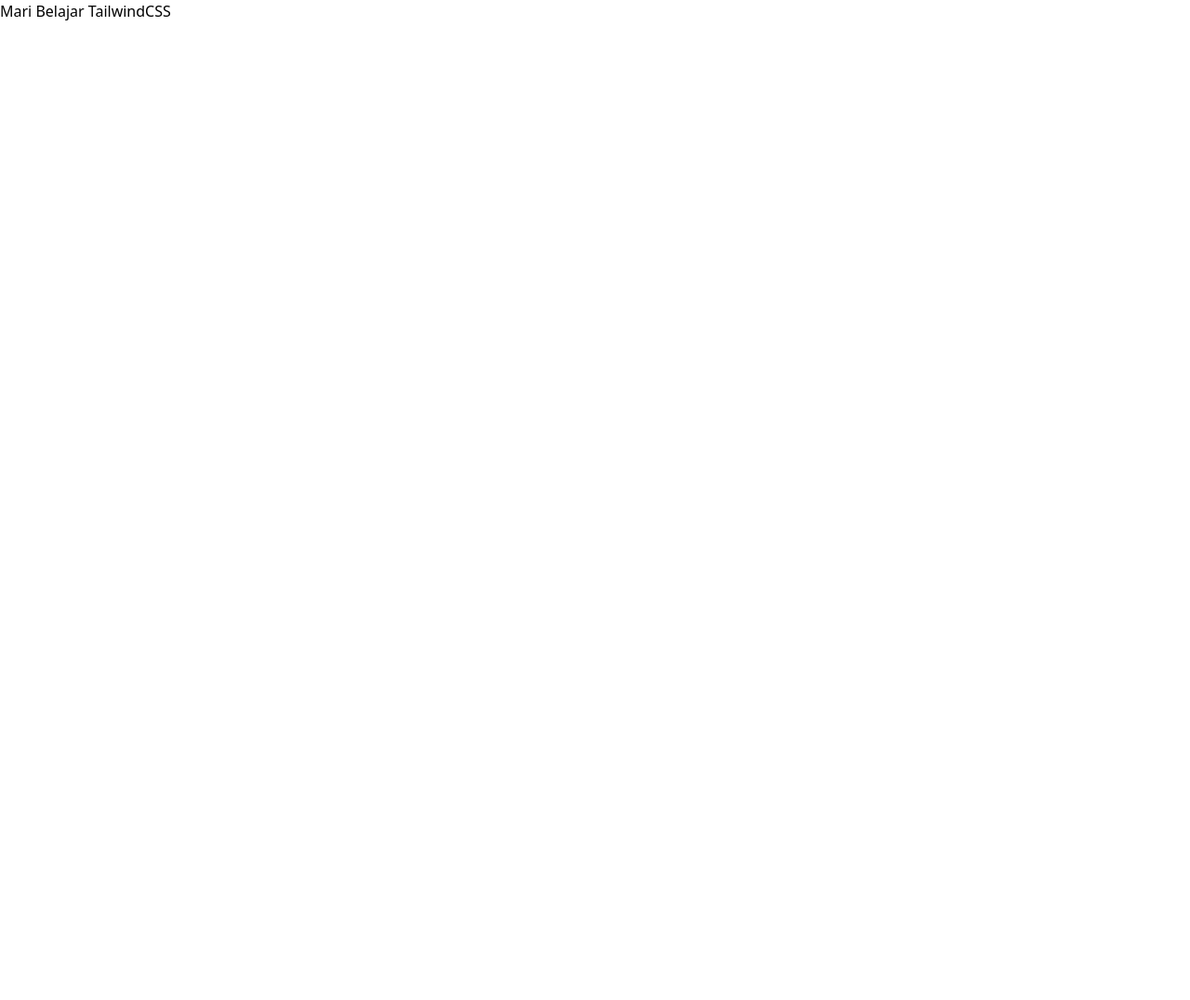
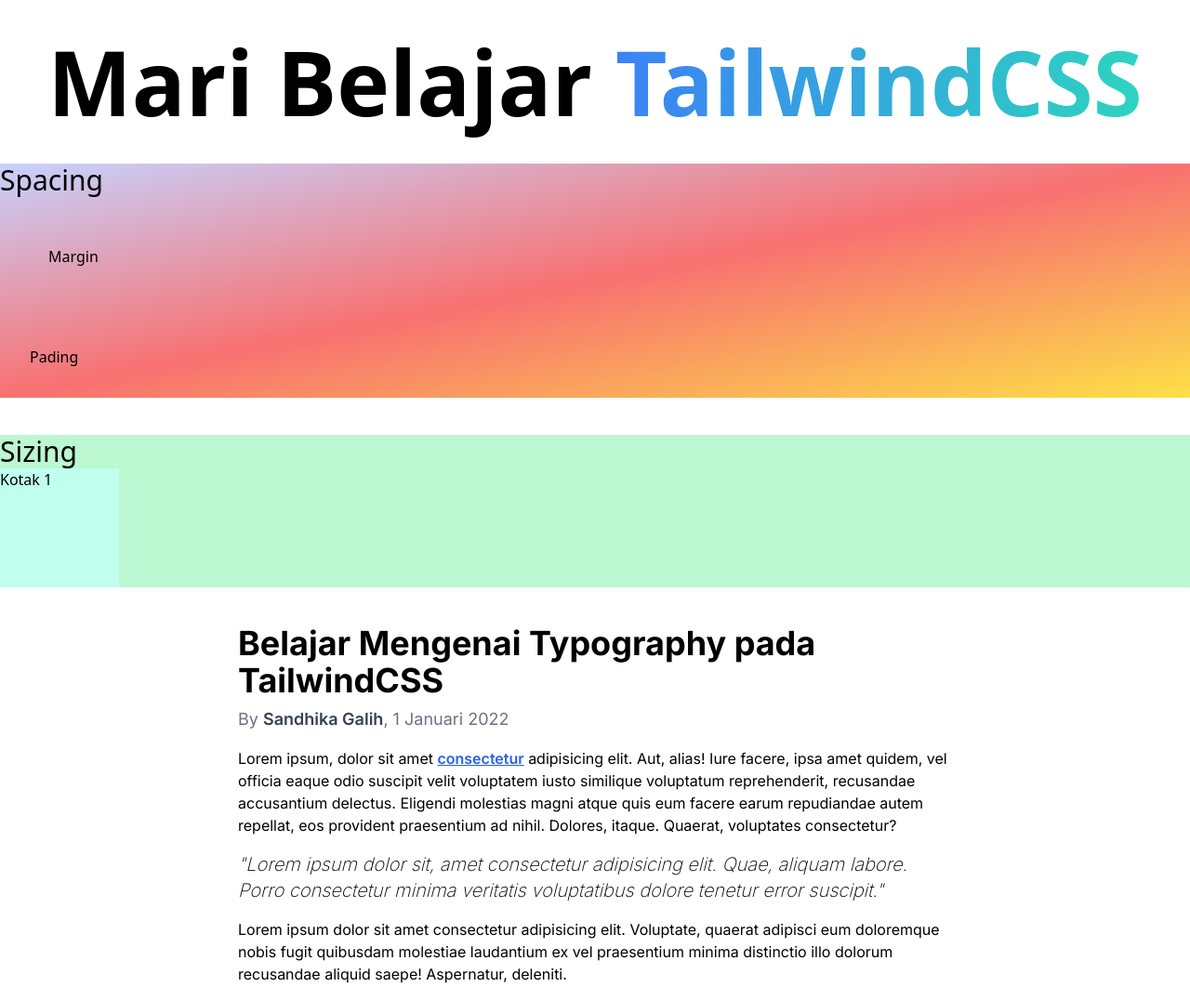
Before and after one commit to aldisypu/belajar-tailwind, a plain HTML site: page index.html in a window 1280 px wide. Shown: the whole page at 93% size. Before the commit the page ends 800 px from the top, so only its background shows below. Drawn offline with nearby package versions, Linux system fonts and the light colour scheme.

Commit message:
spacing, sizing, typography and colors

```diff
--- a/index.html
+++ b/index.html
@@ -3,10 +3,63 @@
 <head>
     <meta charset="UTF-8">
     <meta name="viewport" content="width=device-width, initial-scale=1.0">
+    <link rel="preconnect" href="https://fonts.googleapis.com" />
+    <link rel="preconnect" href="https://fonts.gstatic.com" crossorigin />
+    <link href="https://fonts.googleapis.com/css2?family=Inter:wght@200;400;600;700;900&display=swap" rel="stylesheet" />
     <script src="https://cdn.tailwindcss.com"></script>
+
+    <script>
+        tailwind.config = {
+            theme: {
+                extend: {
+                    spacing: {
+                        13: '3.25rem'
+                    },
+                    fontFamily: {
+                        inter: ['Inter']
+                    },
+                    colors: {
+                        wpu: '#bada55',
+                        kopi: '#c0ffee',
+                    }
+                }
+            }
+        }
+    </script>
     <title>Belajar TailwindCSS</title>
 </head>
 <body>
-    <h1 class="">Mari Belajar TailwindCSS</h1>
+    <h1 class="text-8xl font-bold text-center my-10">Mari Belajar
+        <span class="bg-gradient-to-r from-blue-500 to-teal-400 bg-clip-text text-transparent">TailwindCSS</span>
+    </h1>
+
+    <section class="mb-10 bg-gradient-to-br from-indigo-200 via-red-400 to-yellow-300">
+        <h2 class="text-3xl">Spacing</h2>
+        <div class="m-13">Margin</div>
+        <div class="p-8">Pading</div>
+    </section>
+
+    <section class="mb-10 bg-green-200">
+        <h2 class="text-3xl">Sizing</h2>
+        <div class="w-32 h-32 bg-kopi">Kotak 1</div>
+    </section>
+
+    <section class="font-inter max-w-3xl mx-auto">
+        <h2 class="mb-2 text-4xl font-bold">Belajar Mengenai Typography pada TailwindCSS</h2>
+        <div class="mb-4 text-lg text-gray-500">By <a href="#" class="text-gray-700 font-semibold">Sandhika Galih</a>, 1 Januari 2022</div>
+        <p class="mb-4">
+            Lorem ipsum, dolor sit amet <a href="#" class="underline font-semibold text-blue-600">consectetur</a> adipisicing elit. Aut, alias! Iure facere, ipsa amet quidem, vel officia eaque odio
+            suscipit velit voluptatem iusto similique voluptatum reprehenderit, recusandae accusantium delectus. Eligendi molestias magni atque quis eum facere earum repudiandae autem repellat, eos
+            provident praesentium ad nihil. Dolores, itaque. Quaerat, voluptates consectetur?
+        </p>
+        <blockquote class="mb-4 italic font-thin text-xl">
+            "Lorem ipsum dolor sit, amet consectetur adipisicing elit. Quae, aliquam labore. Porro consectetur minima veritatis voluptatibus dolore tenetur error suscipit."
+        </blockquote>
+        <p class="mb-4">
+            Lorem ipsum dolor sit amet consectetur adipisicing elit. Voluptate, quaerat adipisci eum doloremque nobis fugit quibusdam molestiae laudantium ex vel praesentium minima distinctio illo dolorum
+            recusandae aliquid saepe! Aspernatur, deleniti.
+        </p>
+    </section>
+
 </body>
 </html>
```
